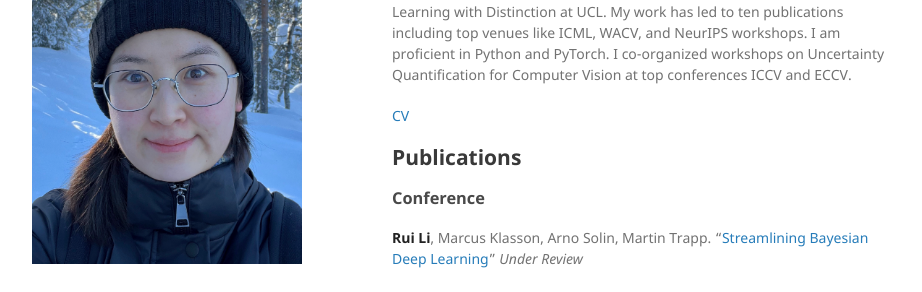
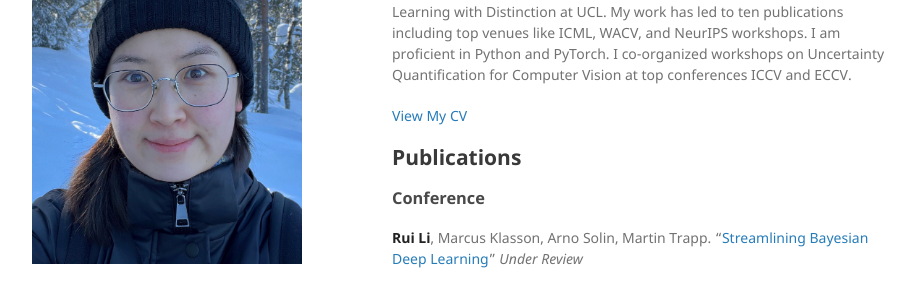
Before and after one commit to ruili-pml/ruili-pml.github.io, a Jekyll site: the page built from index.md, in a window 1280 px wide and 900 px high. Shown: the part 204-496 px from the top of the window, without its empty margins (178-1100 px from the left). Built offline with Jekyll 4.4.1, drawn with Linux system fonts in a browser that asks for light colours; the repository's description, which GitHub fills in, is left out; our own code applies the rules of GitHub Pages for plain Markdown files.

Commit message:
Update index.md

```diff
--- a/index.md
+++ b/index.md
@@ -8,8 +8,8 @@
 
 I am a final year Ph.D. student at Aalto University supervised by [Prof Arno Solin](https://users.aalto.fi/~asolin/). I specialize in probabilistic machine learning, uncertainty quantification, and few-shot learning. I have obtained an M.Sc. in Machine Learning with Distinction at UCL. My work has led to ten publications including top venues like ICML, WACV, and NeurIPS workshops. I am proficient in Python and PyTorch. I co-organized workshops on Uncertainty Quantification for Computer Vision at top conferences ICCV and ECCV.
 
-[CV](https://github.com/ruili-pml/ruili-pml.github.io/blob/main/CV_Rui_Li.pdf)
 
+[View My CV](cv/)
 
 ## Publications
 
```
